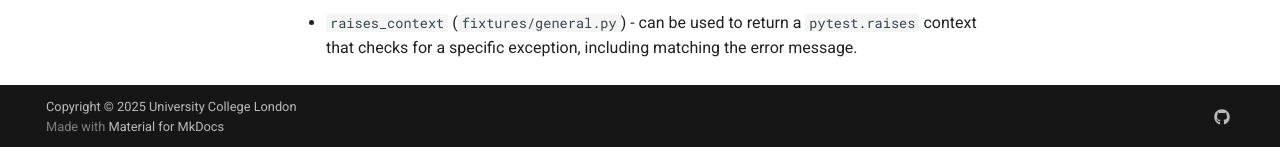
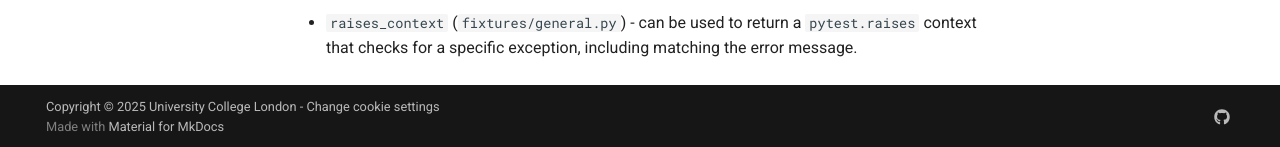
Before and after one commit to UCL/causalprog, an MkDocs documentation site: the page built from docs/developers/tests.md, in a window 1280 px wide and 900 px high, scrolled down 878 px. Shown: the part 750-897 px from the top of the window. Built offline with MkDocs 1.6.1 and Material for MkDocs 9.7.7, drawn with Linux system fonts in a browser that asks for light colours; comment, search, counter and statistics services are not loaded; some of the changed lines change nothing that is shown.

Commit message:
Add cookie notice to mkdocs (#99)

```diff
--- a/mkdocs.yml
+++ b/mkdocs.yml
@@ -1,7 +1,9 @@
 site_name: "causalprog"
 site_description: "Documentation website for causalprog"
 site_author: "Collaborations team, UCL Centre for Advanced Research Computing"
-copyright: "Copyright © 2025 University College London"
+copyright: >
+  Copyright © 2025 University College London -
+  <a href="#__consent">Change cookie settings</a>
 repo_url: "https://github.com/UCL/causalprog/"
 repo_name: "UCL/causalprog"
 edit_uri: edit/main/docs/
@@ -65,6 +67,17 @@
       closing_tag: "!}"
 
 extra:
+  consent:
+    title: Cookie consent
+    description: >-
+      We use cookies to recognize your repeated visits and preferences, as well
+      as to measure the effectiveness of our documentation and whether users
+      find what they're searching for. With your consent, you're helping us to
+      make our documentation better.
+    actions:
+      - reject
+      - manage
+      - accept
   social:
     - icon: fontawesome/brands/github
       link: "https://github.com/UCL"
```
